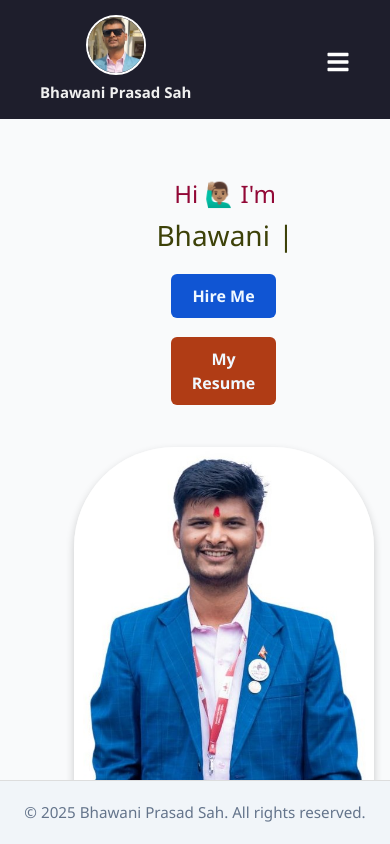
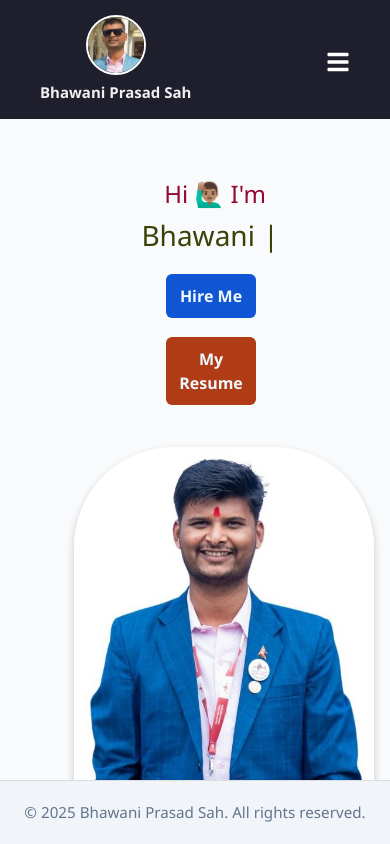
Before and after one commit to BS55Script/portfolio, a React (Create React App) app: page / in a window 390 px wide. Built offline with nearby package versions, Linux system fonts and the light colour scheme.

Commit message:
fix button

```diff
--- a/src/pages/Home/Home.css
+++ b/src/pages/Home/Home.css
@@ -15,7 +15,7 @@
   /* Home Section */
   .home-container {
     margin-top: 60px;
-    margin-right: -30px;
+    margin-right: -20px;
     color: rgb(146, 8, 54);
   }
 
@@ -98,6 +98,7 @@
   .about-img {
     max-width: 220px;
     flex: 0 0 auto;
+    margin-right: 5px;
   }
 
   .profile-pic {
@@ -208,6 +209,7 @@
 
   .home-content h1 {
     font-size: 28px;
+    margin-right: 10px;
   }
 }
 
@@ -229,9 +231,9 @@
 
   .home-buttons .btn-hire,
   .home-buttons .btn-Cv {
-    width: 35%;
+    width: 30%;
     max-width: 300px;
     margin: 2px ;
-    margin-right:5px;
+    margin-right:10px;
   }
 }
```
